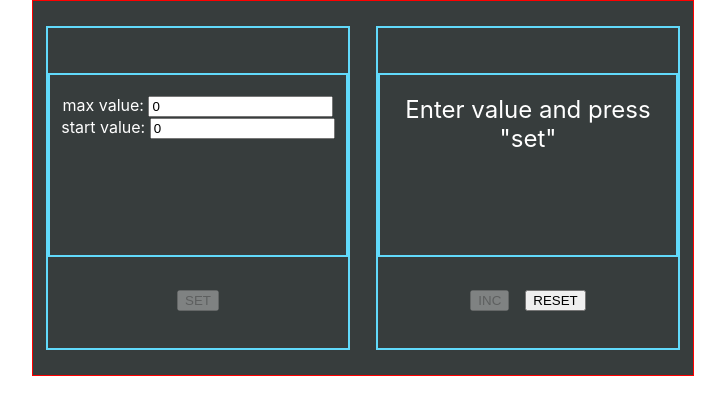
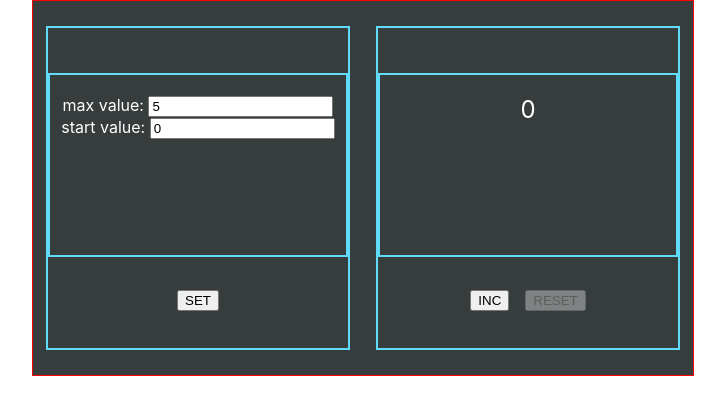
Before and after one commit to Peleka/Counter, a React (Create React App) app: page / in a window 1280 px wide. Shown: the top 414 px of the page, without its empty margins (277-1002 px from the left). Built offline with nearby package versions, Linux system fonts and the light colour scheme.

Commit message:
fix: value type number

```diff
--- a/src/App.tsx
+++ b/src/App.tsx
@@ -7,20 +7,12 @@ import {Counter} from "./components/Counter/Counter";
 
 function App() {
 
-    const [value, setValue] = useState<number | string>(0)
-    const [maxValue, setMaxValue] = useState<number>(0)
+    const [value, setValue] = useState<number>(0)
+    const [maxValue, setMaxValue] = useState<number>(5)
     const [startValue, setStartValue] = useState<number>(0)
     const [disabled, setDisabled] = useState<boolean>(false)
-    const [error, setError] = useState(false)
-
-    const incorrect = 'Incorrect value!'
-    const correct = 'Enter value and press "set" '
-
-    useEffect(() => {
-        setValue(correct)
-        setError(false)
-        setDisabled(true)
-    }, [])
+    const [isValuesSet, setIsValuesSet] = useState<boolean>(false)
+    const [error, setError] = useState<boolean>(false)
 
     useEffect(() => {
         let valueStorageAsString = localStorage.getItem('value')
@@ -47,8 +39,7 @@ function App() {
     }, [value, maxValue, startValue])
 
     function increment() {
-            let num = +value + 1
-            setValue(num)
+        setValue(value + 1)
     }
 
     function reset() {
@@ -56,35 +47,35 @@ function App() {
     }
 
     function changeDisplayValue() {
+        setIsValuesSet(false)
         setValue(startValue)
         setDisabled(true)
     }
 
     function onChangeStartValue(value: number) {
+        setIsValuesSet(true)
         if (value < 0 || value === maxValue || value > maxValue) {
-            setValue(incorrect)
+            setError(true)
             setStartValue(value)
             setDisabled(true)
-            setError(true)
         } else {
-            setValue(correct)
+            setError(false)
             setStartValue(value)
             setDisabled(false)
-            setError(false)
         }
     }
 
     function onChangeMaxValue(value: number) {
-        if (value < 0 || value === startValue) {
-            setValue(incorrect)
+        setIsValuesSet(true)
+        if (value < 0 || value === startValue || value < startValue) {
+            setError(true)
             setMaxValue(value)
             setDisabled(true)
-            setError(true)
+
         } else {
-            setValue(correct)
+            setError(false)
             setMaxValue(value)
             setDisabled(false)
-            setError(false)
         }
     }
 
@@ -110,18 +101,19 @@ function App() {
                     <Counter
                         value={value}
                         maxValue={maxValue}
-                        incorrect={incorrect}
+                        isValuesSet={isValuesSet}
+                        error={error}
                     />
                 </div>
                 <Button
                     buttonName={'INC'}
                     onClick={increment}
-                    disabled={value === maxValue || error || value === incorrect || value === correct}
+                    disabled={value === maxValue || error}
                 />
                 <Button
                     buttonName={'RESET'}
                     onClick={reset}
-                    disabled={value === 0}
+                    disabled={value === 0 || error}
                 />
             </div>
         </div>
--- a/src/components/Counter/Counter.tsx
+++ b/src/components/Counter/Counter.tsx
@@ -2,17 +2,19 @@ import React from "react";
 import s from './Counter.module.css'
 
 type CounterPropsType = {
-    value: number | string
+    value: number
     maxValue: number
-    incorrect: string
+    isValuesSet: boolean
+    error: boolean
 }
 
-export const Counter: React.FC<CounterPropsType> = ( {value, maxValue, incorrect} ) => {
-    const styleNumber = (maxValue === +value) || (value === incorrect) ? s.bold : s.standart
+export const Counter: React.FC<CounterPropsType> = ({value, maxValue, isValuesSet,error}) => {
+    const styleNumber = (maxValue === value || error) ? s.bold : s.standart
+
 
     return (
         <>
-            {<span className={styleNumber}>{value}</span>}
+            {<span className={styleNumber}>{ error ? 'error' : isValuesSet ? 'set values' : value}</span>}
         </>
     )
 }
--- a/src/components/Settings/Settings.tsx
+++ b/src/components/Settings/Settings.tsx
@@ -9,8 +9,8 @@ type SettingsPropsType = {
 }
 
 export const Settings: React.FC<SettingsPropsType> = ({maxValue, startValue, onChangeMaxValue, onChangeStartValue}) => {
-    const onChangeMaxValueHandler = (e: ChangeEvent<HTMLInputElement>) => onChangeMaxValue(+(e.currentTarget.value))
-    const onChangeStartValueHandler = (e: ChangeEvent<HTMLInputElement>) => onChangeStartValue(+(e.currentTarget.value))
+    const onChangeMaxValueHandler = (e: ChangeEvent<HTMLInputElement>) => onChangeMaxValue(e.currentTarget.valueAsNumber)
+    const onChangeStartValueHandler = (e: ChangeEvent<HTMLInputElement>) => onChangeStartValue(e.currentTarget.valueAsNumber)
 
     return (
         <>
```
